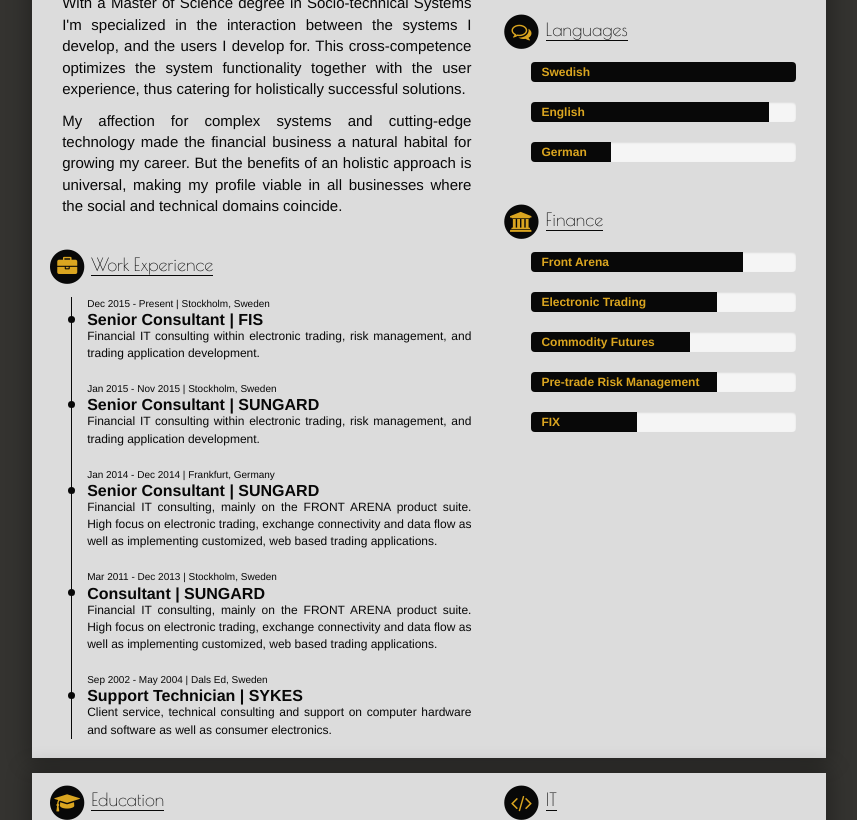
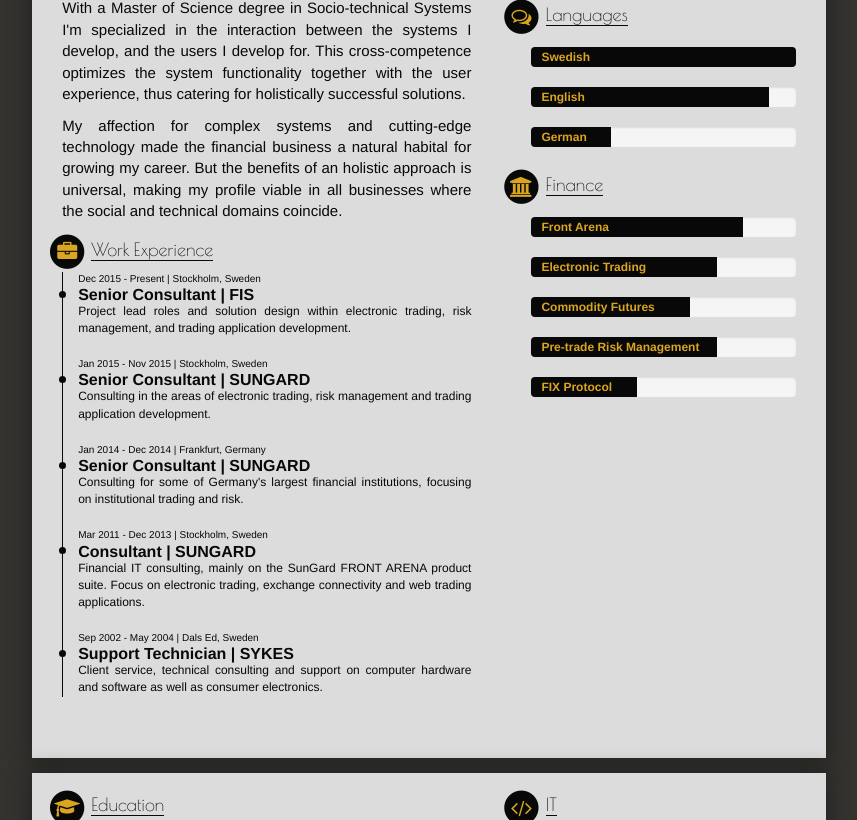
Before and after one commit to erikssonlarsb/cv, a website: page index.html in a window 1280 px wide. Shown: the part 395-1215 px from the top of the page, without its empty margins (211-1068 px from the left). Drawn offline with nearby package versions, Linux system fonts and the light colour scheme.

Commit message:
Small disposition adjustments

```diff
--- a/app.css
+++ b/app.css
@@ -53,16 +53,12 @@
 }
 
 .main {
+    padding-top: 15px;
     padding-right: 15px;
 }
 
 .fa-inverse {
     color: goldenrod;
-}
-
-.section {
-    padding-top: 10px;
-    padding-bottom: 10px;
 }
 
 .section-header-text {
@@ -78,10 +74,7 @@
 }
 
 .timeline {
-    margin-left: 24px;
-    margin-top: 10px;
     padding-left: 15px;
-    padding-right: 15px;
     border-left: 1px;
     border-left-style: solid;
     border-left-color: #080808;
--- a/index.html
+++ b/index.html
@@ -39,7 +39,7 @@
                     <div class="row main"> <!-- Main section -->
                         <div class="col-sm-7">
                             <div class="row">
-                                <div class="col-sm-12 section"> <!-- About me -->
+                                <div class="col-sm-12"> <!-- About me -->
                                     <div class="row">
                                         <div class="col-sm-12 section-header">
                                             <span class="fa-stack fa-lg">
@@ -67,7 +67,7 @@
                                         </div>
                                     </div>
                                 </div>
-                                <div class="col-sm-12 section"> <!-- Experience -->
+                                <div class="col-sm-12"> <!-- Experience -->
                                     <div class="row">
                                         <div class="col-sm-12 section-header">
                                             <span class="fa-stack fa-lg">
@@ -78,13 +78,15 @@
                                         </div>
                                     </div>
                                     <div class="row section-content">
+                                        <div class="col-sm-12">
                                             <ul class="timeline">
                                                 <li>
                                                     <span class="location">Dec 2015 - Present | Stockholm, Sweden</span>
                                                     <span class="role">Senior Consultant | FIS</span>
                                                     <span class="description">
                                                         <p>
-                                                        Financial IT consulting within electronic trading, risk management, and trading application development.
+                                                            Project lead roles and solution design within electronic trading,
+                                                            risk management, and trading application development.
                                                         </p>
                                                     </span>
                                                 </li>
@@ -93,7 +95,8 @@
                                                     <span class="role">Senior Consultant | SUNGARD</span>
                                                     <span class="description">
                                                         <p>
-                                                        Financial IT consulting within electronic trading, risk management, and trading application development.
+                                                            Consulting in the areas of electronic trading,
+                                                            risk management and trading application development.
                                                         </p>
                                                     </span>
                                                 </li>
@@ -102,8 +105,8 @@
                                                     <span class="role">Senior Consultant | SUNGARD</span>
                                                     <span class="description">
                                                         <p>
-                                                        Financial IT consulting, mainly on the FRONT ARENA product suite.
-                                                        High focus on electronic trading, exchange connectivity and data flow as well as implementing customized, web based trading applications.
+                                                            Consulting for some of Germany's largest financial institutions,
+                                                            focusing on institutional trading and risk.
                                                         </p>
                                                     </span>
                                                 </li>
@@ -112,8 +115,8 @@
                                                     <span class="role">Consultant | SUNGARD</span>
                                                     <span class="description">
                                                         <p>
-                                                        Financial IT consulting, mainly on the FRONT ARENA product suite.
-                                                        High focus on electronic trading, exchange connectivity and data flow as well as implementing customized, web based trading applications.
+                                                            Financial IT consulting, mainly on the SunGard FRONT ARENA product suite.
+                                                            Focus on electronic trading, exchange connectivity and web trading applications.
                                                         </p>
                                                     </span>
                                                 </li>
@@ -131,9 +134,10 @@
                                     </div>
                                 </div>
                             </div>
+                        </div>
                         <div class="col-sm-5"> <!-- Right section -->
                             <div class="row">
-                                <div class="col-sm-12 section"> <!-- Contact -->
+                                <div class="col-sm-12"> <!-- Contact -->
                                     <div class="row">
                                         <div class="col-sm-12 section-header">
                                             <span class="fa-stack fa-lg">
@@ -154,7 +158,7 @@
                                         </div>
                                     </div>
                                 </div>
-                                <div class="col-sm-12 section"> <!-- Languages -->
+                                <div class="col-sm-12"> <!-- Languages -->
                                     <div class="row">
                                         <div class="col-sm-12 section-header">
                                             <span class="fa-stack fa-lg">
@@ -192,7 +196,7 @@
                                         </div>
                                     </div>
                                 </div>
-                                <div class="col-sm-12 section"> <!-- Finance Skills -->
+                                <div class="col-sm-12"> <!-- Finance Skills -->
                                     <div class="row">
                                         <div class="col-sm-12 section-header">
                                             <span class="fa-stack fa-lg">
@@ -236,7 +240,7 @@
                                                 <li>
                                                     <div class="progress">
                                                         <div class="progress-bar" role="progressbar" style="width: 40%;">
-                                                            FIX
+                                                            FIX Protocol
                                                         </div>
                                                     </div>
                                                 </li>
@@ -254,7 +258,7 @@
                     <div class="row main"> <!-- Main section -->
                         <div class="col-sm-7">
                             <div class="row">
-                                <div class="col-sm-12 section"> <!-- Education -->
+                                <div class="col-sm-12"> <!-- Education -->
                                     <div class="row">
                                         <div class="col-sm-12 section-header">
                                             <span class="fa-stack fa-lg">
@@ -314,7 +318,7 @@
                         </div>
                         <div class="col-sm-5"> <!-- Right section -->
                             <div class="row">
-                                <div class="col-sm-12 section"> <!-- IT Skills -->
+                                <div class="col-sm-12"> <!-- IT Skills -->
                                     <div class="row">
                                         <div class="col-sm-12 section-header">
                                             <span class="fa-stack fa-lg">
@@ -405,7 +409,7 @@
                         </div>
                     </div>
                     <div class="row main">
-                        <div class="col-sm-12 section">
+                        <div class="col-sm-12">
                             <div class="row">
                                 <div class="col-sm-12 section-header">
                                     <span class="fa-stack fa-lg">
@@ -422,8 +426,8 @@
                                             <span class="title">Web Application Framework</span>
                                             <span class="description">
                                                 <p>
-                                                    I have implemented a framework that is used to build customize trading applications for the web.
-                                                    The front-end is a single page application build with AngularJS and Bootstrap. The Back-end implemented in Java.
+                                                    I implemented a framework that is used to build customized trading applications for the web.
+                                                    The front-end is a single page application build with AngularJS and Bootstrap. The back-end implemented in Java.
                                                     Initially intended as a consulting tool, but is now sold as a licensed product.
                                                 </p>
                                             </span>
@@ -445,8 +449,8 @@
                                             <span class="description">
                                                 <p>
                                                     In a series of projects I have lead the development of a solution where institutions and
-                                                    commodity brokers can trade OTC commodity derivatives online. The solution is hosted by a major
-                                                    Swedish bank, and brokers can use white-labeled applications to offer trading to their clients.
+                                                    brokers can trade OTC commodity derivatives online. The solution is hosted by a major
+                                                    Swedish bank. Brokers can use white-labeled applications to offer online trading to their clients.
                                                 </p>
                                             </span>
                                         </div>
```
Lines whose indentation alone changed are shown as unchanged.
